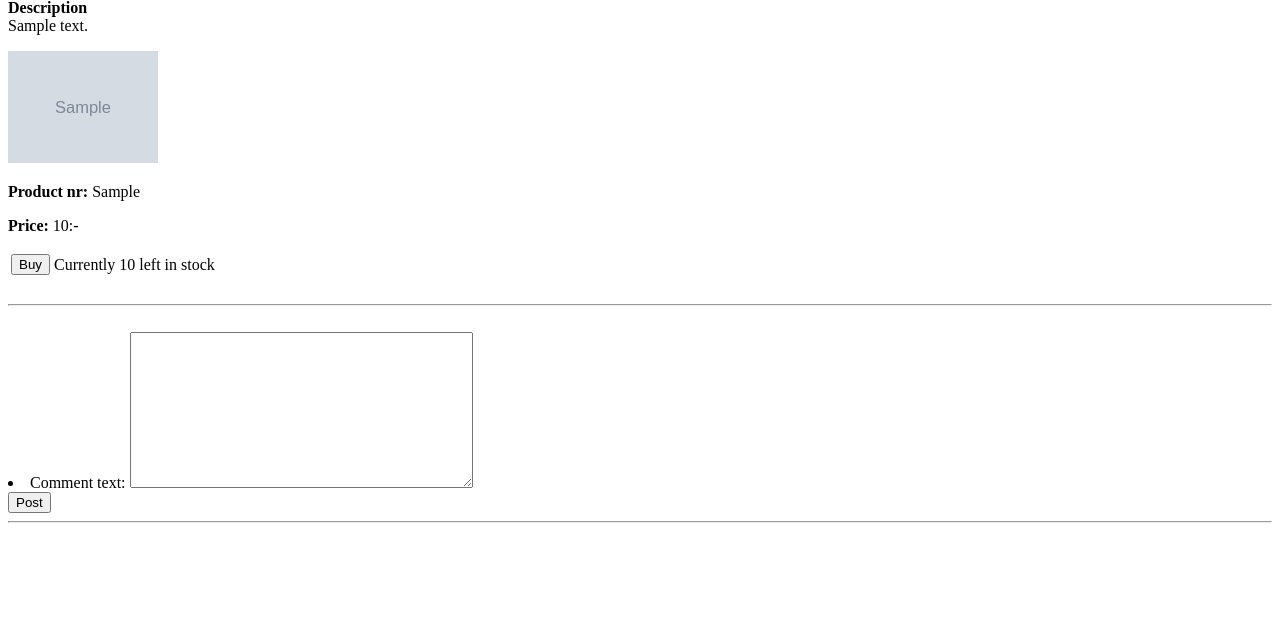
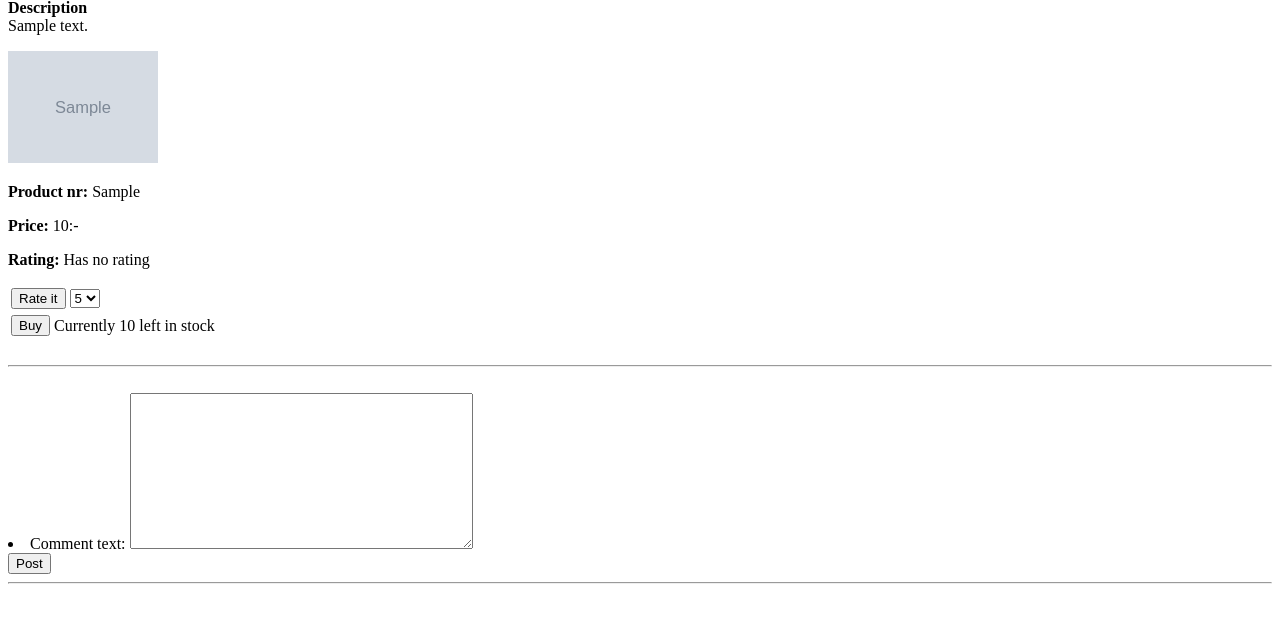
Before and after one commit to pottzer/Websys, a Django app: a page that uses goods/templates/goods/product.html in a window 1280 px wide. Shown: the part 107-730 px from the top of the page. Run offline with Django 3.2, Linux system fonts and the light colour scheme; a user stored in the database is signed in; tables that the repository leaves empty hold one stand-in row (values such as "Sample post"); grey boxes marked "Sample" are stand-in pictures.

Commit message:
Added rating for products

```diff
--- a/goods/forms.py
+++ b/goods/forms.py
@@ -1,5 +1,5 @@
 from django.forms import ModelForm, Textarea
-from goods.models import Goods, Comment
+from goods.models import Goods, Comment, Review
 
 class GoodForm(ModelForm):
 	class Meta:
@@ -18,3 +18,8 @@ class PostComment(ModelForm):
 		model = Comment
 		fields = ['comment_text']
 		widgets = {'comment_text': Textarea()}
+
+class PostReview(ModelForm):
+	class Meta:
+		model = Review
+		fields = ['rating']
--- a/goods/models.py
+++ b/goods/models.py
@@ -1,5 +1,6 @@
 from django.db import models
 from django.utils import timezone
+from users.models import User
 
 class Goods(models.Model):
 	id_good = models.CharField(max_length=32, primary_key=True, unique=True)
@@ -14,4 +15,24 @@ class Comment(models.Model):
 	productID = models.ForeignKey(Goods)
 	name = models.CharField(max_length=30, default='nameless')
 	comment_text = models.CharField(max_length=1024)
-	date = models.DateTimeField(default=timezone.now())
+	date  = models.DateTimeField(default=timezone.now())
+
+class Review(models.Model):
+	GREAT = '5'
+	GOOD = '4'
+	MEDIOCRE = '3'
+	BAD = '2'
+	WORST = '1'
+	RATING_CHOICES = (
+			(GREAT, '5'),
+			(GOOD, '4'),
+			(MEDIOCRE, '3'),
+			(BAD, '2'),
+			(WORST, '1'),
+			)
+	rating = models.CharField(max_length=1, choices=RATING_CHOICES, default=GREAT)
+	userID = models.ForeignKey(User)
+	productID = models.ForeignKey(Goods)
+
+	class Meta:
+		unique_together = ("userID","productID")
--- a/goods/templates/goods/product.html
+++ b/goods/templates/goods/product.html
@@ -8,20 +8,49 @@
 {% block content %}
 
 <h1>{{product.name}}</h1>
-<div style="width:150px">
+<div style="width:500px">
 	<p><b>Description</b><br/>
 	{{product.description}}</p>
 	<img src="{{product.image}}" style="width:150px">
 	<p><b>Product nr:</b> {{product.id_good}}</p>
-	<p><b>Price:</b> {{product.price}}:-
+	<p><b>Price:</b> {{product.price}}:-</p>
+	<p><b>Rating:</b> {{average}}</p>
 </div>
+<style>
+	.ex{
+		overflow: hidden;
+		white-space: no-wrap;
+	}
+</style>
+
+<table>
+	<tr>
+		<td>
+			<div class="ex">
+			{% if showReview %}
+			<form method="post" action="">
+				{% csrf_token %}
+				<input type="submit" name="postRating" value="Rate it">
+				{% for field in PostReviewForm %}
+					{{ field }}
+				{% endfor %}
+			</form>
+			{% else %}
+			<span style="color: green">You have rated this product</span><br>
+			{% endif %}
+		</div>
+		</td>
+	</tr>
+</table>
 <table>
 	<tr>
 		{% if user.is_authenticated %}
-		<td><a href="{% url 'shopping:AddProductShoppingcart' product.id_good %}"><input type="submit" value="Buy"></a></td>
+		<td><a href="{% url 'shopping:AddProductShoppingcart' product.id_good %}"><input type="submit" name="postComment" value="Buy"></a></td>
 		{% endif %}
 		<td>Currently {{product.stock}} left in stock</td>
+	</tr>
 </table>
+
 {% if user.is_authenticated %}
 <br />
 <hr>
--- a/goods/views.py
+++ b/goods/views.py
@@ -6,8 +6,8 @@ from django.views.generic import DetailView, TemplateView
 from django.utils import timezone
 
 from shopping.models import Inventory
-from goods.forms import GoodForm, EditProductForm, PostComment
-from goods.models import Goods, Comment
+from goods.forms import GoodForm, EditProductForm, PostComment, PostReview
+from goods.models import Goods, Comment, Review
 from users.models import User
 
 class AddProductView(View):
@@ -46,7 +46,7 @@ class ListProductView(View):
 class ProductView(TemplateView):
 	template_name = 'goods/product.html'
 	model = Goods
-	form = PostComment
+	form = [PostComment, PostReview]
 
 	def get(self, request, productid):
 		#Sends the product information
@@ -59,18 +59,46 @@ class ProductView(TemplateView):
 				comment_list[i]['role'] = "Admin" if User.objects.get(username=comment_list[i]['name']).admin else "Costumer"
 			except:
 				comment_list[i]['role'] = "Account deleted"
-		return render(request, self.template_name, {'product':product, 'PostCommentForm': self.form, 'comment_list': comment_list})
+
+		#Calculate Rating
+		r = Review.objects.filter(productID=product)
+		print r
+		nRating = r.count()
+		if not nRating == 0:
+			sRating = 0
+			for review in r:
+				sRating += int(review.rating)
+			print "number of rating", nRating
+			print "all rating sum ", sRating
+			average = float(sRating)/float(nRating)
+			average = "{0:.2f}".format(average)
+		else:
+			average = "Has no rating"
+		#Get if already rated
+		showReview = not product.review_set.filter(userID=request.user).exists()
+		print showReview
+		return render(request, self.template_name, {'product':product, 'PostReviewForm': self.form[1], 'PostCommentForm': self.form[0], 'comment_list': comment_list, 'showReview': showReview, 'average': average})
 
 	def post(self, request, *args, **kwargs):
-		#The function for adding a comment for the specifick product
-		instance = Goods.objects.get(id_good=kwargs['productid'])
-		form = self.form(request.POST)
-		if form.is_valid():
-			c = form.save(commit=False)
-			c.productID = instance
-			c.date = timezone.now()
-			c.name = request.user.username
-			c.save()
+		if "postRating" in request.POST:
+			instance = Goods.objects.get(id_good=kwargs['productid'])
+			form = self.form[1](request.POST)
+			print "Violating integrity constraint: ", instance.review_set.filter(userID=request.user).exists()
+			if form.is_valid() and not instance.review_set.filter(userID=request.user).exists():
+				c = form.save(commit=False)
+				c.productID = instance
+				c.userID = request.user
+				c.save()
+		else:
+			#The function for adding a comment for the specifick product
+			instance = Goods.objects.get(id_good=kwargs['productid'])
+			form = self.form[0](request.POST)
+			if form.is_valid():
+				c = form.save(commit=False)
+				c.productID = instance
+				c.date = timezone.now()
+				c.name = request.user.username
+				c.save()
 		return HttpResponseRedirect(reverse('goods:ProductView', args=(kwargs['productid'],)))
 
 class EditProductView(TemplateView):
--- a/users/templates/users/listUser.html
+++ b/users/templates/users/listUser.html
@@ -2,7 +2,7 @@
 
 {% block content %}
 <h1>Edit Users [ADMIN]</h1>
-<div>
+<div style="width:500px">
 <table border="1" style="width:100%">
 	<tr>
 		<td><b>Username</b></td>
```
